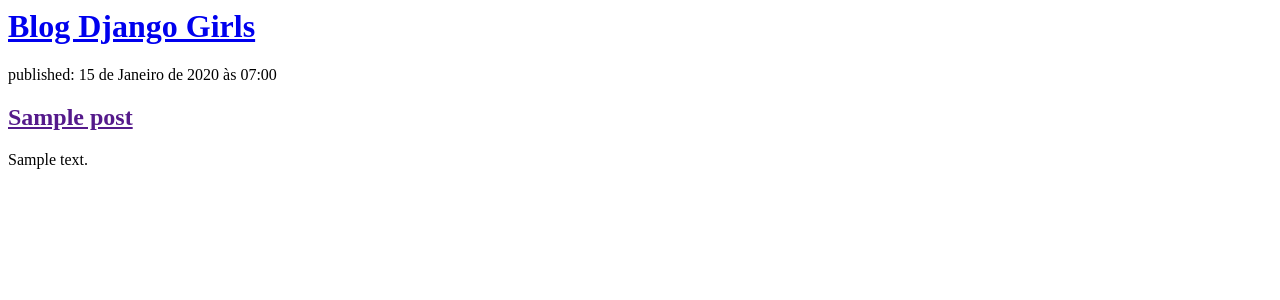
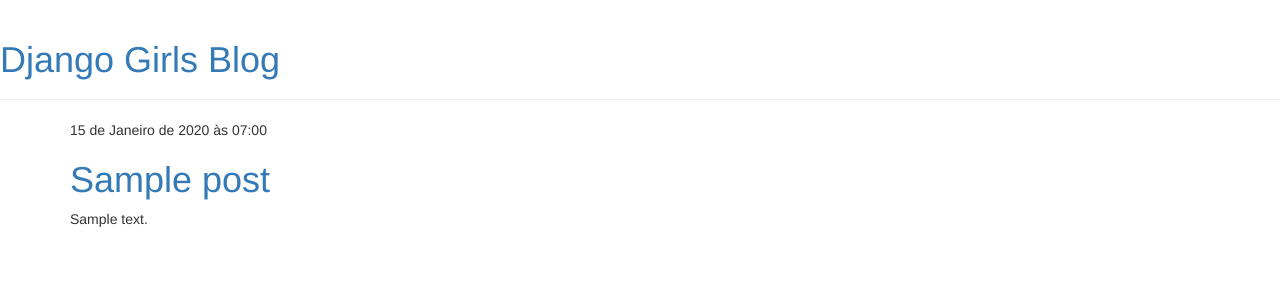
Before and after one commit to aldacioso/my-first-blog, a Django app: page / in a window 1280 px wide. Shown: the top 300 px of the page. Run offline with Django 5.2, Linux system fonts and the light colour scheme; tables that the repository leaves empty hold one stand-in row (values such as "Sample post"); some libraries are stand-ins or nearby versions.

Commit message:
created base template html

```diff
--- /dev/null
+++ b/myblog/blog/templates/blog/base.html
@@ -0,0 +1,31 @@
+{% load static %}
+<html>
+    <head>
+        <title>Django Girls blog</title>
+        <link rel="stylesheet" href="//maxcdn.bootstrapcdn.com/bootstrap/3.2.0/css/bootstrap.min.css">
+        <link rel="stylesheet" href="//maxcdn.bootstrapcdn.com/bootstrap/3.2.0/css/bootstrap-theme.min.css">
+        <link href='//fonts.googleapis.com/css?family=Lobster&subset=latin,latin-ext' rel='stylesheet' type='text/css'>
+        <link rel="stylesheet" href="{% static 'css/blog.css' %}">
+    </head>
+    <body>
+        <div class="page-header">
+            <h1><a href="/">Django Girls Blog</a></h1>
+        </div>
+
+        <div class="content container">
+            <div class="row">
+                <div class="col-md-8">
+                {% for post in posts %}
+                    <div class="post">
+                        <div class="date">
+                            {{ post.published_date }}
+                        </div>
+                        <h1><a href="">{{ post.title }}</a></h1>
+                        <p>{{ post.text|linebreaksbr }}</p>
+                    </div>
+                {% endfor %}
+                </div>
+            </div>
+        </div>
+    </body>
+</html>
--- a/myblog/blog/templates/blog/post_list.html
+++ b/myblog/blog/templates/blog/post_list.html
@@ -1,22 +1,15 @@
-<html>
-    <head>
-        <title>Blog Django Girls</title>
-    </head>
-    <body>
+{% extends 'blog/base.html' %}
 
-        <div>
-            <h1><a href="/">Blog Django Girls</a></h1>
+{% block content %}
+
+    {% for post in posts %}
+        <div class="post">
+            <div class="date">
+                <p>published: {{ post.published_date }}</p>
+            </div>
+            <h2><a href="">{{ post.title }}</a></h2>
+            <p>{{ post.text|linebreaksbr }}</p>
         </div>
+    {% endfor %}
 
-        {% for post in posts %}
-
-            <div>
-                <p>published: {{ post.published_date }}</p>
-                <h2> <a href=''>{{ post.title }}</a></h2>
-                <p>{{ post.text|linebreaksbr }}</p>
-            </div>
-
-        {% endfor %}
-
-    </body>
-</html>
+{% endblock %}
```
